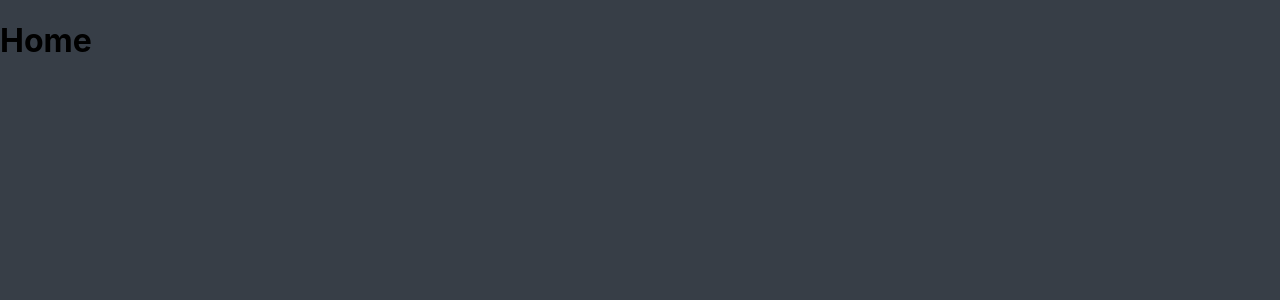
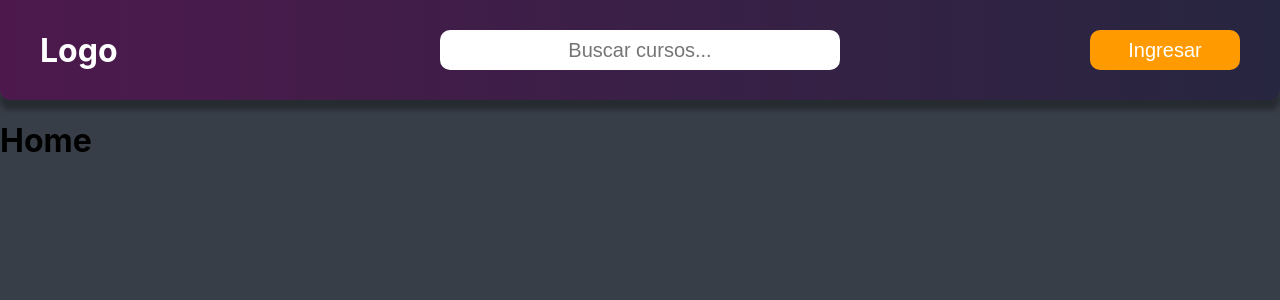
Before and after one commit to JosePuelloCortina/E-learning, a React (Create React App) app in the folder client/: page /home in a window 1280 px wide. Shown: the top 300 px of the page. Built offline with nearby package versions, Linux system fonts and the light colour scheme.

Commit message:
feature(client NavBar): Creado componente NavBar

```diff
--- a/client/src/Componentes/Home/Home.jsx
+++ b/client/src/Componentes/Home/Home.jsx
@@ -1,10 +1,11 @@
 import React from "react";
-
+import NavBar from '../NavBar/NavBar'
 
 export default function Home(){
 
     return(
         <div>
+            <NavBar/>
             <h1>Home </h1>
         </div>
     )
--- /dev/null
+++ b/client/src/Componentes/NavBar/NavBar.jsx
@@ -0,0 +1,13 @@
+import React from "react";
+import styles from './NavBar.module.css'
+
+export default function Home(){
+
+    return(
+        <div className={styles.navBar}>
+            <h1>Logo</h1>
+            <input type="text" placeholder="Buscar cursos..."/>
+            <button>Ingresar</button>
+        </div>
+    )
+}
--- /dev/null
+++ b/client/src/Componentes/NavBar/NavBar.module.css
@@ -0,0 +1,37 @@
+.navBar {
+    background: linear-gradient(to left, var(--color4), var(--color5));
+    display: flex;
+    height: 60px;
+    align-items: center;
+    justify-content: space-between;
+    padding: 20px 40px;
+    color: white;
+    border-radius: 0px 0px 10px 10px;
+    box-shadow: 0px 10px 5px rgb(0,0,0,0.3);
+}
+
+.navBar h1 {
+    margin: 0;
+    width: 150px;
+}
+
+.navBar input {
+    border: none;
+    border-radius: 10px;
+    padding: 0;
+    height: 40px;
+    width: 400px;
+    text-align: center;
+    font-size: 20px;
+}
+
+.navBar button {
+    color: white;
+    border-radius: 10px;
+    border: none;
+    height: 40px;
+    width: 150px;
+    background-color: #ff9b00;
+    font-size: 20px;
+    cursor: pointer;
+}
```
